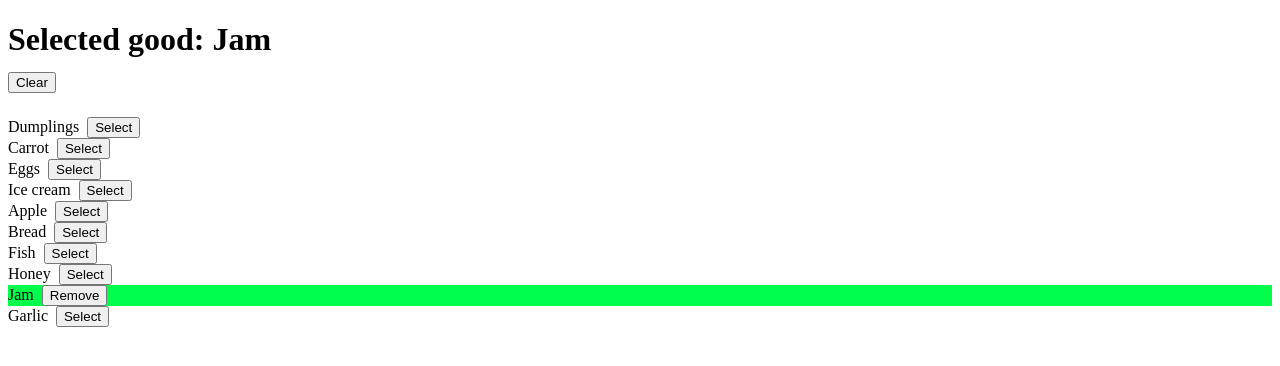
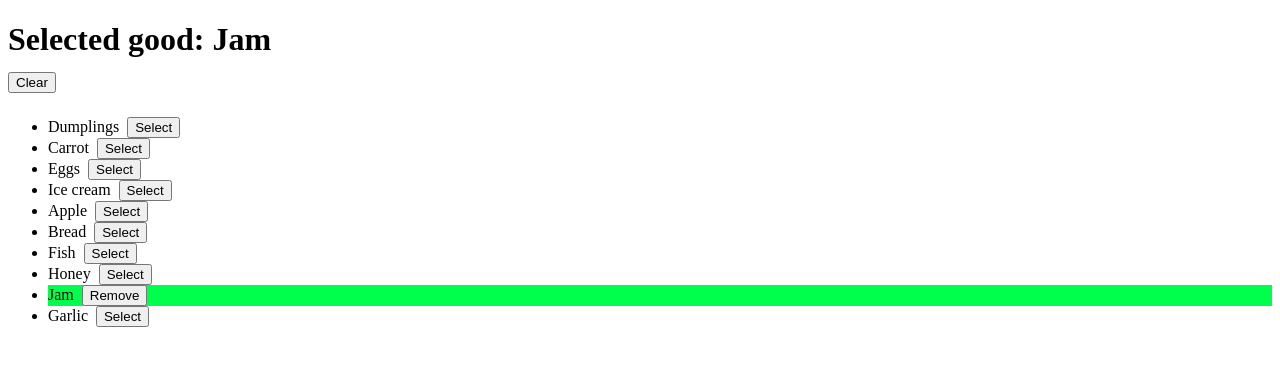
Before and after one commit to mate-academy/react_goods-selector, a React (Create React App) app: page / in a window 1280 px wide. Shown: the top 366 px of the page. Built offline with nearby package versions, Linux system fonts and the light colour scheme.

Commit message:
Solution_0.1a_tailoring_for_tests

```diff
--- a/src/App.tsx
+++ b/src/App.tsx
@@ -51,7 +51,7 @@ class App extends React.Component <Props, State> {
 
   displayItem = (item: string) => {
     return (
-      <div
+      <li
         key={item}
         className={classNames(
           { selected: this.state.selectedGoods.includes(item) },
@@ -69,7 +69,7 @@ class App extends React.Component <Props, State> {
               : 'Select'
           }
         </button>
-      </div>
+      </li>
     );
   };
 
@@ -113,9 +113,11 @@ class App extends React.Component <Props, State> {
             Clear
           </button>
         </h1>
-        {goodsFromServer.map((good) => (
-          this.displayItem(good)
-        ))}
+        <ul>
+          {goodsFromServer.map((good) => (
+            this.displayItem(good)
+          ))}
+        </ul>
       </div>
     );
   }
```
